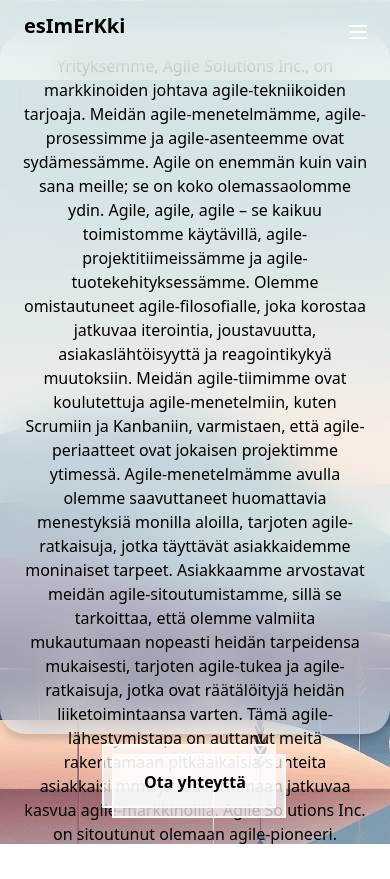
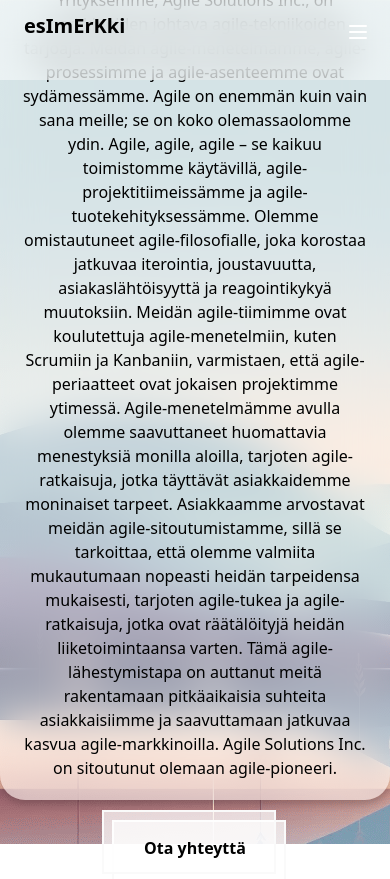
Before and after one commit to Jason-Goon/agileinc, a plain HTML site: page public/otayhteytta.html in a window 390 px wide. Shown: the top 879 px of the page. Drawn offline with Linux system fonts and the light colour scheme.

Commit message:
Update otayhteytta.html

```diff
--- a/public/otayhteytta.html
+++ b/public/otayhteytta.html
@@ -234,20 +234,6 @@
 }
 
 @media (max-width: 768px) {
-    .blurred-text-box {
-    backdrop-filter: blur(20px);
-    -webkit-backdrop-filter: blur(20px); /* For Safari */
-    background-color: rgba(255, 255, 255, 0.5); /* Semi-transparent background */
-    border-radius: 25px;
-    padding: 20px;
-    box-shadow: 0 4px 8px rgba(0, 0, 0, 0.2);
-    margin-bottom: 20px; /* Space between text box and button */
-    text-align: center;
-    max-width: 400px; /* Adjust as needed */
-    max-height: 700px;
-    font-size: 16px;
-    color: #000;
-}
     .relative.w-full {
         background-image: url('./assets/images/beegee2.png'); /* Specify the background image */
         background-repeat: repeat; /* This will make the image repeat */
```
